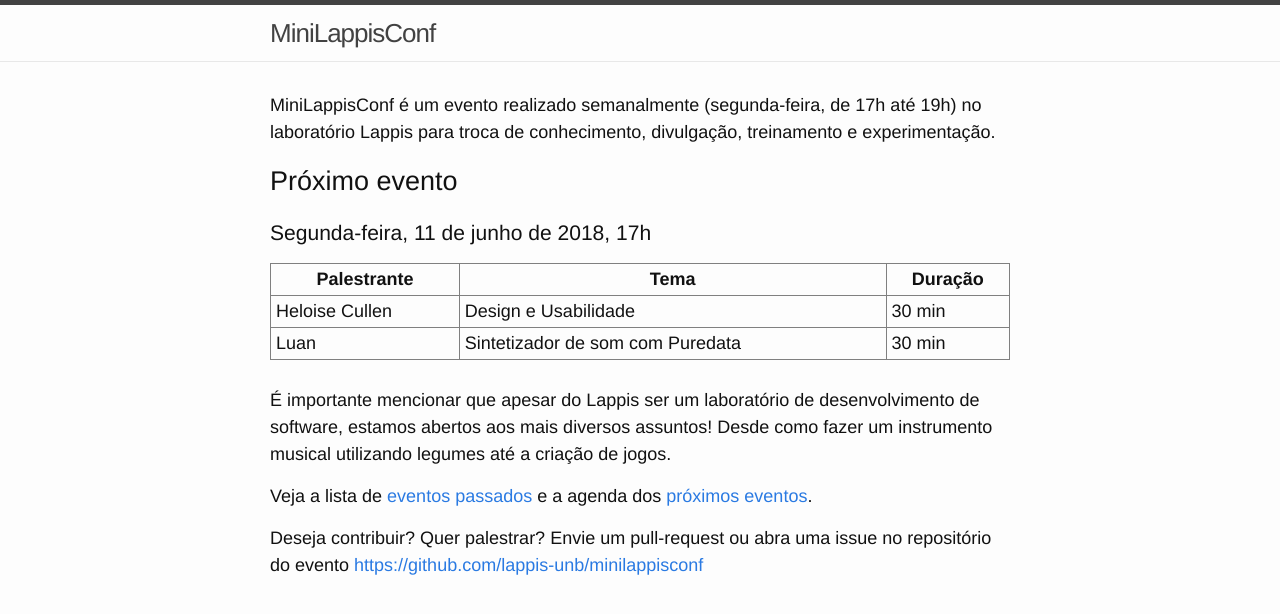
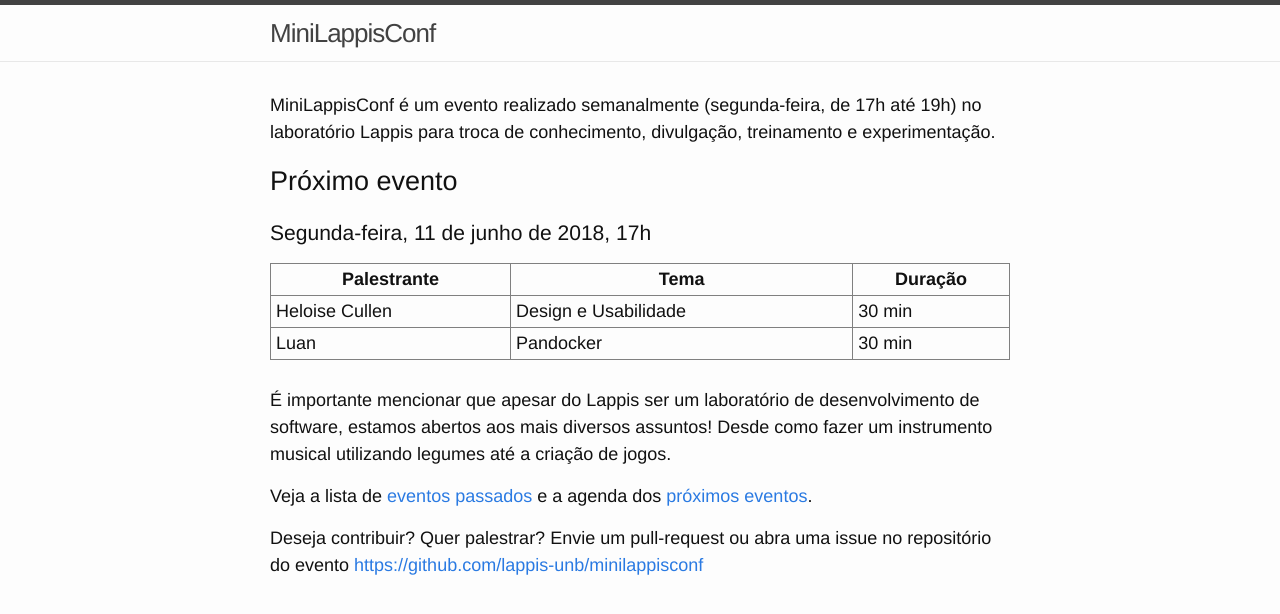
Before and after one commit to lappis-unb/MiniLappisConf, a Jekyll site: the page built from index.md, in a window 1280 px wide. Shown: the top 614 px of the page. Built offline with Jekyll 4.4.1, drawn with Linux system fonts in a browser that asks for light colours.

Commit message:
proxima segunda: pandocker (luan)

```diff
--- a/index.md
+++ b/index.md
@@ -13,7 +13,7 @@ e experimentação.
 | Palestrante     | Tema                                    | Duração |
 | --------------- | --------------------------------------- | ------- |
 | Heloise Cullen  | Design e Usabilidade                    | 30 min  |
-| Luan            | Sintetizador de som com Puredata        | 30 min  |
+| Luan            | Pandocker                               | 30 min  |
 
 <br/>
 É importante mencionar que apesar do Lappis ser um laboratório de
```
